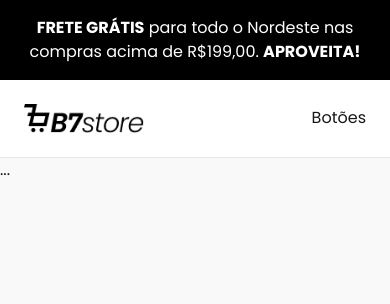
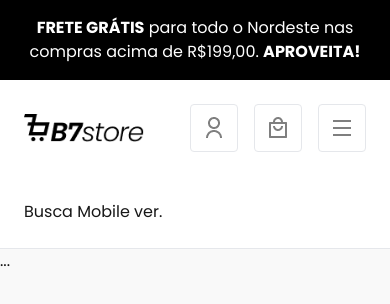
Before and after one commit to luanadplr/b7store, a Next.js app: page / in a window 390 px wide. Shown: the top 304 px of the page. Built offline with nearby package versions, Linux system fonts and the light colour scheme.

Commit message:
feat: menu mobile funcionando

```diff
--- /dev/null
+++ b/src/components/layout/header-icon.tsx
@@ -0,0 +1,24 @@
+import Image from "next/image";
+
+type Props = {
+  src: string;
+  alt: string;
+  selected?: boolean;
+  srcSelected?: string;
+};
+
+export function HeaderIcon({ src, alt, selected, srcSelected }: Props) {
+  return (
+    <li
+      className={`flex size-12 items-center justify-center rounded-sm border border-gray-200 ${selected ? "bg-blue-500" : "hover:bg-gray-100"}`}
+    >
+      <Image
+        src={selected ? srcSelected! : src!}
+        alt={alt}
+        width={24}
+        height={24}
+        className="size-6"
+      />
+    </li>
+  );
+}
--- a/src/components/layout/header.tsx
+++ b/src/components/layout/header.tsx
@@ -1,8 +1,25 @@
 "use client";
 
 import Image from "next/image";
+import { HeaderIcon } from "./header-icon";
+import Link from "next/link";
+import { useState } from "react";
+
+type MenuItem = {
+  label: string;
+  link: string;
+};
 
 export function Header() {
+  const menu: MenuItem[] = [
+    { label: "Camisetas", link: "/categorias/camisetas" },
+    { label: "Acessórios", link: "/categorias/acessorios" },
+    { label: "Kits B7Web", link: "/categorias/kits" },
+    { label: "Eletrônicos", link: "/categorias/eletronicos" },
+  ];
+
+  const [openMenu, setOpenMenu] = useState(false);
+
   return (
     <header className="border-b border-gray-200 bg-white">
       <div className="bg-black p-4 text-center text-white">
@@ -12,17 +29,61 @@ export function Header() {
       <div className="mx-auto w-full max-w-6xl p-6">
         <div className="flex items-center justify-between">
           {/* Área da Logo */}
+          <Link href={"/"}>
             <Image
               src={"/assets/ui/logo-black.png"}
               alt="B7Store"
               width={120}
               height={40}
             />
+          </Link>
           {/* Área dos Botões */}
-          <div className="">Botões</div>
+          <ul className="flex gap-4">
+            <Link href={"/meus-pedidos"}>
+              <HeaderIcon src={"/assets/ui/user-line.png"} alt="Usuário" />
+            </Link>
+            <Link href={"/carrinho"}>
+              <HeaderIcon
+                src={"/assets/ui/shopping-bag-4-line.png"}
+                alt="Carrinho"
+              />
+            </Link>
+            <div
+              className={`cursor-pointer md:hidden`}
+              onClick={() => setOpenMenu(!openMenu)}
+            >
+              <HeaderIcon
+                src={"/assets/ui/menu-line.png"}
+                alt="Menu"
+                selected={openMenu}
+                srcSelected={"/assets/ui/menu-line-white.png"}
+              />
             </div>
-        {/* Área da Busca */}
+          </ul>
         </div>
+      </div>
+      {/* Menu Mobile */}
+      {openMenu && (
+        <div className="md:hidden">
+          <ul>
+            {menu.map((item) => (
+              <Link href={item.link} key={item.label}>
+                <li className="flex items-center justify-between border-b border-gray-200 p-6 text-lg text-gray-500">
+                  {item.label}
+                  <Image
+                    src={"/assets/ui/arrow-up-right.png"}
+                    alt={`Ir a categoria ${item.label}`}
+                    width={20}
+                    height={20}
+                  />
+                </li>
+              </Link>
+            ))}
+          </ul>
+        </div>
+      )}
+      {/* Área da Busca versão Mobile */}
+      <div className="p-6 md:hidden">Busca Mobile ver.</div>
     </header>
   );
 }
```
Lines whose indentation alone changed are shown as unchanged.
